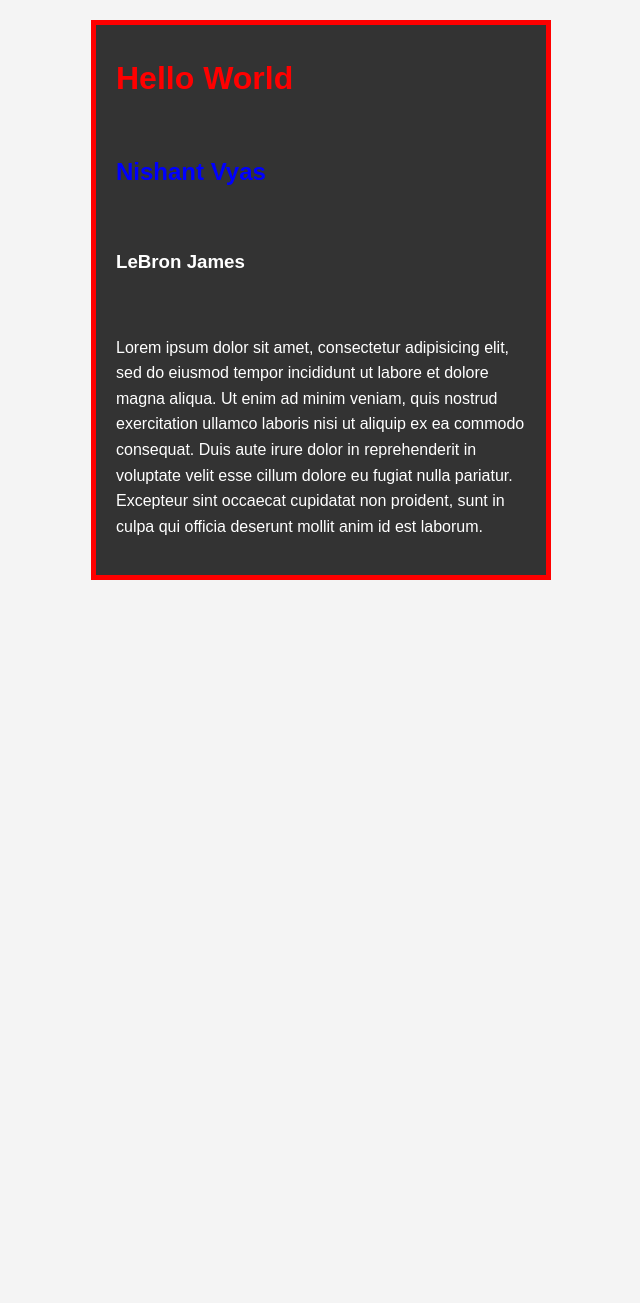
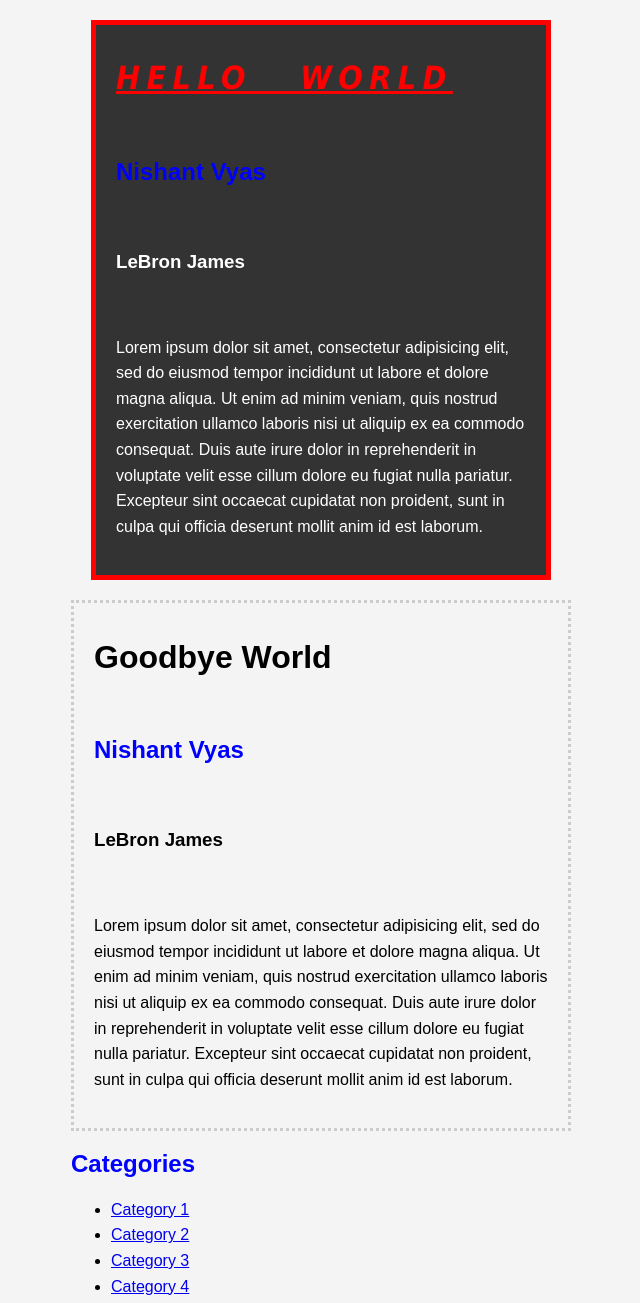
Before and after one commit to NishVyas/HTML5, a plain HTML site: page CSS Crashcourse/Practice/index.html in a window 1280 px wide. Shown: the whole page, without its empty margins (319-959 px from the left). Before the commit the page ends 800 px from the top, so only its background shows below. Drawn offline with Linux system fonts and the light colour scheme.

Commit message:
Added an unordered list

```diff
--- a/CSS Crashcourse/Practice/CSS/style.css
+++ b/CSS Crashcourse/Practice/CSS/style.css
@@ -53,3 +53,21 @@ body{
 }
 /* The above declaration is for styling the div that is of class 'box-1' */
 /* Notice how we use '.' before the class name in css style sheets */
+
+.box-1 h1{
+  font-family: Tahoma;
+  font-weight: 800;
+  font-style: italic;
+  text-decoration: underline;
+  text-transform: uppercase;
+  letter-spacing: 0.2em;
+  word-spacing: 1em;
+  /* All customization for h1 (pretty self-explanatory) */
+}
+/* The above declaration is for styling any h1 THATS IN the box-1 class */
+
+.box-2{
+  border: 3px dotted #cccccc;
+  padding: 20px;
+  margin: 20px 0;
+}
--- a/CSS Crashcourse/Practice/index.html
+++ b/CSS Crashcourse/Practice/index.html
@@ -36,7 +36,34 @@
 
       <br>
 
-  <p>Lorem ipsum dolor sit amet, consectetur adipisicing elit, sed do eiusmod tempor incididunt ut labore et dolore magna aliqua. Ut enim ad minim veniam, quis nostrud exercitation ullamco laboris nisi ut aliquip ex ea commodo consequat. Duis aute irure dolor in reprehenderit in voluptate velit esse cillum dolore eu fugiat nulla pariatur. Excepteur sint occaecat cupidatat non proident, sunt in culpa qui officia deserunt mollit anim id est laborum.</p>
+      <p>Lorem ipsum dolor sit amet, consectetur adipisicing elit, sed do eiusmod tempor incididunt ut labore et dolore magna aliqua. Ut enim ad minim veniam, quis nostrud exercitation ullamco laboris nisi ut aliquip ex ea commodo consequat. Duis aute irure
+        dolor in reprehenderit in voluptate velit esse cillum dolore eu fugiat nulla pariatur. Excepteur sint occaecat cupidatat non proident, sunt in culpa qui officia deserunt mollit anim id est laborum.</p>
+    </div>
+
+    <div class="box-2">
+      <h1>Goodbye World</h1>
+      <br>
+
+      <h2>Nishant Vyas</h2>
+
+      <br>
+
+      <h3>LeBron James</h3>
+
+      <br>
+
+      <p>Lorem ipsum dolor sit amet, consectetur adipisicing elit, sed do eiusmod tempor incididunt ut labore et dolore magna aliqua. Ut enim ad minim veniam, quis nostrud exercitation ullamco laboris nisi ut aliquip ex ea commodo consequat. Duis aute irure
+        dolor in reprehenderit in voluptate velit esse cillum dolore eu fugiat nulla pariatur. Excepteur sint occaecat cupidatat non proident, sunt in culpa qui officia deserunt mollit anim id est laborum.</p>
+    </div>
+
+    <div class="categories">
+      <h2>Categories</h2>
+      <ul>
+        <li><a href="#">Category 1</a></li>
+        <li><a href="#">Category 2</a></li>
+        <li><a href="#">Category 3</a></li>
+        <li><a href="#">Category 4</a></li>
+      </ul>
     </div>
   </div>
 </body>
```
Lines whose indentation alone changed are shown as unchanged.
